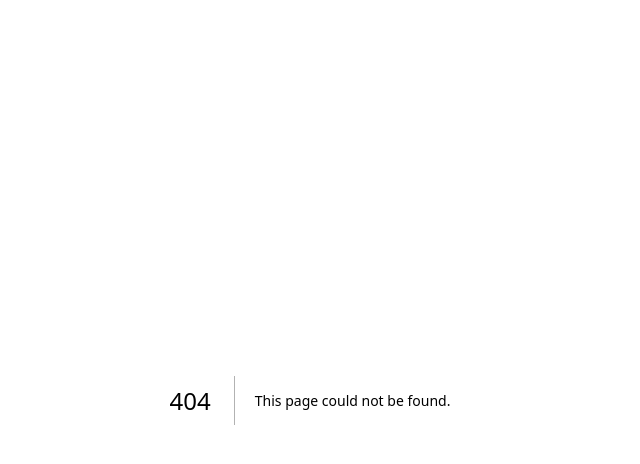
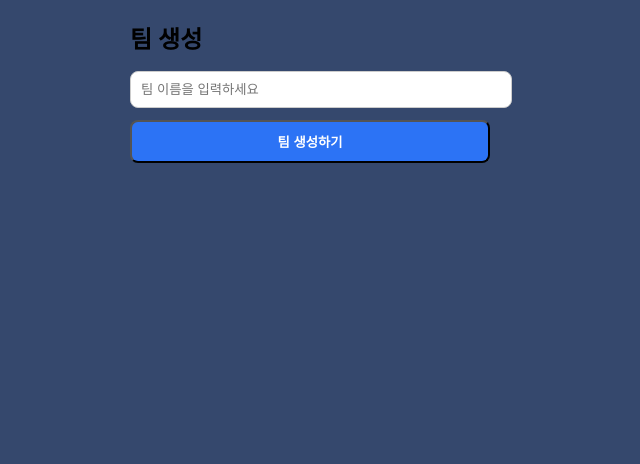
Before and after one commit to 25SYU-2nd-Project/front-end, a Next.js app: page /teamCreate in a window 1280 px wide. Before the commit this address had no page. Shown: the top 464 px of the page, without its empty margins (330-970 px from the left). Built offline with nearby package versions, Linux system fonts and the light colour scheme.

Commit message:
팀생성, 나의 팀 조회 연결 완료

```diff
--- /dev/null
+++ b/src/app/teamCreate/page.tsx
@@ -0,0 +1,82 @@
+'use client';
+
+import { useState } from 'react';
+import { useRouter } from 'next/navigation';
+import api from '../api'; // api.ts 경로에 맞게 조정
+
+export default function TeamCreatePage() {
+  const router = useRouter();
+  const [teamName, setTeamName] = useState('');
+  const [message, setMessage] = useState('');
+
+  const handleCreateTeam = async () => {
+    setMessage('');
+
+    if (!teamName.trim()) {
+      setMessage('팀 이름을 입력해주세요.');
+      return;
+    }
+
+    const token =
+      localStorage.getItem('token') || sessionStorage.getItem('token');
+
+    if (!token) {
+      setMessage('로그인이 필요합니다.');
+      return;
+    }
+
+    try {
+      const response = await api.post(
+        '/teams/create',
+        { teamName },
+        {
+          headers: {
+            Authorization: `Bearer ${token}`,
+          },
+        }
+      );
+
+      setMessage(' 팀이 성공적으로 생성되었습니다!');
+      setTimeout(() => router.push('/main'), 1000); // 홈으로 이동
+    } catch (error: any) {
+      const errMsg = error?.response?.data?.message || '팀 생성에 실패했습니다.';
+      setMessage(errMsg);
+    }
+  };
+
+  return (
+    <div style={{ padding: '20px', maxWidth: '360px', margin: '0 auto' }}>
+      <h2 style={{ fontSize: '24px', marginBottom: '16px' }}>팀 생성</h2>
+      <input
+        type="text"
+        placeholder="팀 이름을 입력하세요"
+        value={teamName}
+        onChange={(e) => setTeamName(e.target.value)}
+        style={{
+          width: '100%',
+          padding: '10px',
+          borderRadius: '8px',
+          border: '1px solid #ccc',
+          marginBottom: '12px',
+        }}
+      />
+      <button
+        onClick={handleCreateTeam}
+        style={{
+          width: '100%',
+          padding: '10px',
+          borderRadius: '8px',
+          backgroundColor: '#2c73f5',
+          color: '#fff',
+          fontWeight: 'bold',
+          cursor: 'pointer',
+        }}
+      >
+        팀 생성하기
+      </button>
+      {message && (
+        <p style={{ marginTop: '12px', color: '#333' }}>{message}</p>
+      )}
+    </div>
+  );
+}
```
Also changed, not shown: src/app/Component/Footer.tsx (+16 -2 lines), src/app/Main/page.tsx (+76 -10 lines), src/app/Styles/main.css (+18 -2 lines), public/images/TeamAddButton.png (added).
